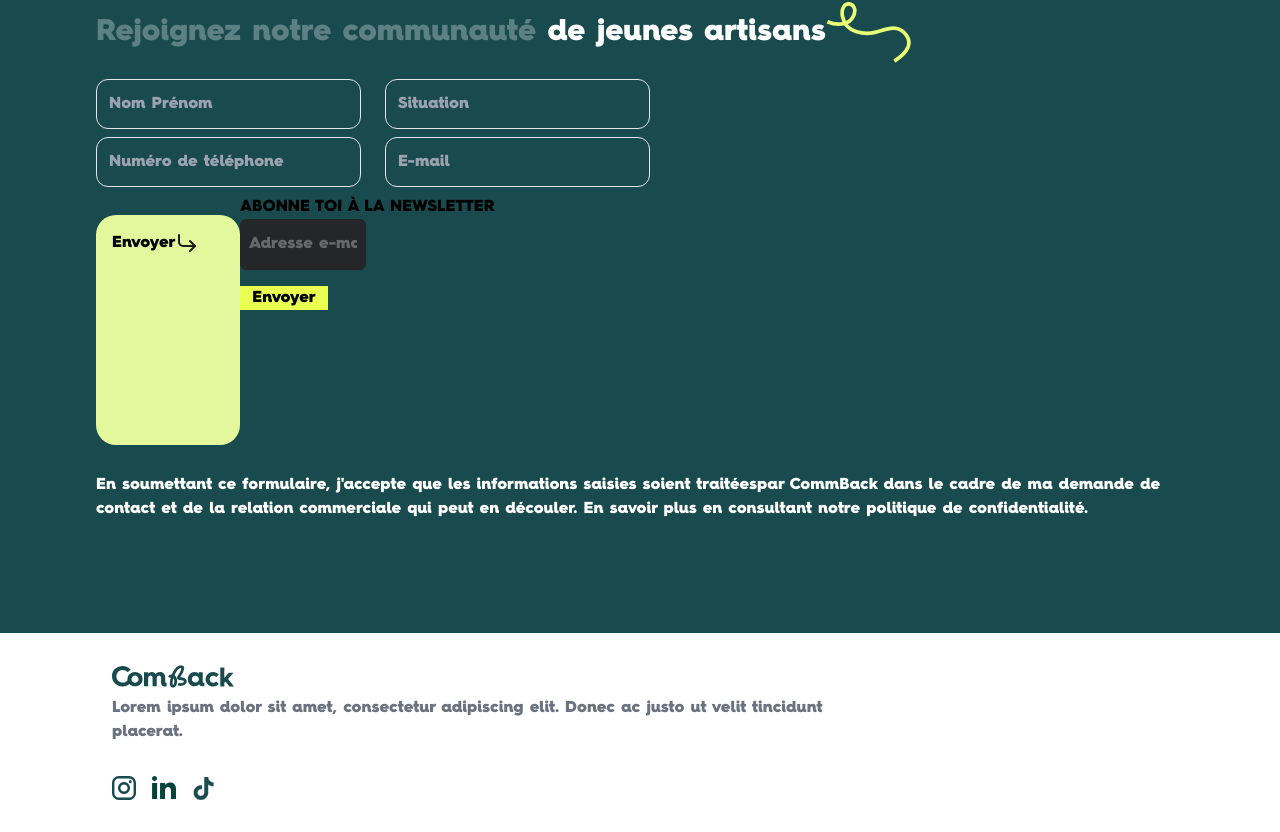
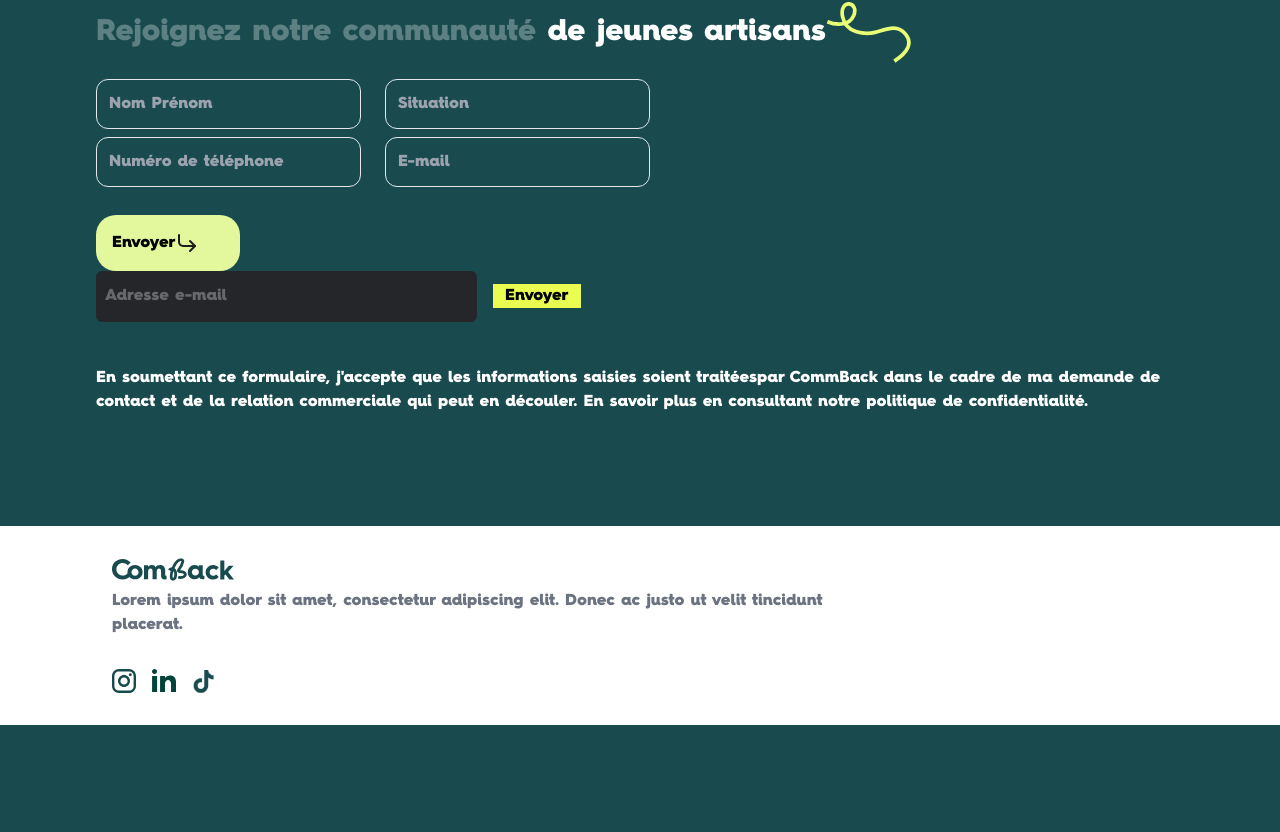
Before and after one commit to ArthurSrn/projetcompet, a Next.js app: page / in a window 1280 px wide. Shown: the part 1590-2422 px from the top of the page. After the commit the page ends 2315 px from the top, so only its background shows below. Built offline with nearby package versions, Linux system fonts and the light colour scheme.

Commit message:
ajout brevo v1.2

```diff
--- a/app/page.tsx
+++ b/app/page.tsx
@@ -178,13 +178,8 @@ export default function Home() {
                 height="24"
               />
             </button>
-            <div className="min-h-[250px]">
-              <h2 className=" font-ppneuemachina" id="newsletter">
-                ABONNE TOI À LA NEWSLETTER
-              </h2>
-              <NewsletterForm />
-            </div>
           </form>
+          <NewsletterForm />
           <p className="mt-7 text-white">
             En soumettant ce formulaire, j'accepte que les informations saisies
             soient traitéespar CommBack dans le cadre de ma demande de contact
--- a/package.json
+++ b/package.json
@@ -24,6 +24,7 @@
     "react-dom": "18.2.0",
     "react-hook-form": "^7.44.3",
     "react-icons": "^4.9.0",
+    "server-only": "^0.0.1",
     "tailwindcss": "3.3.2",
     "typescript": "5.0.4"
   }
```
Also changed, not shown: 1 other file (tests, documents, lock files or other folders).
